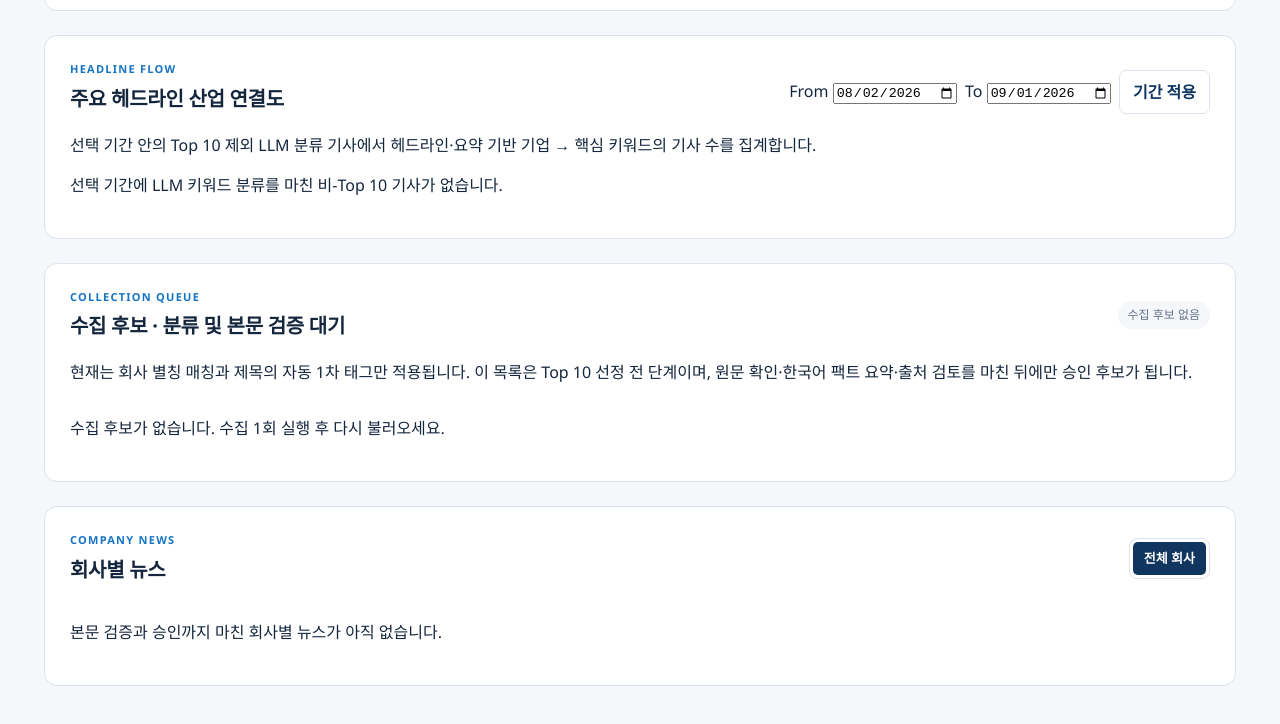
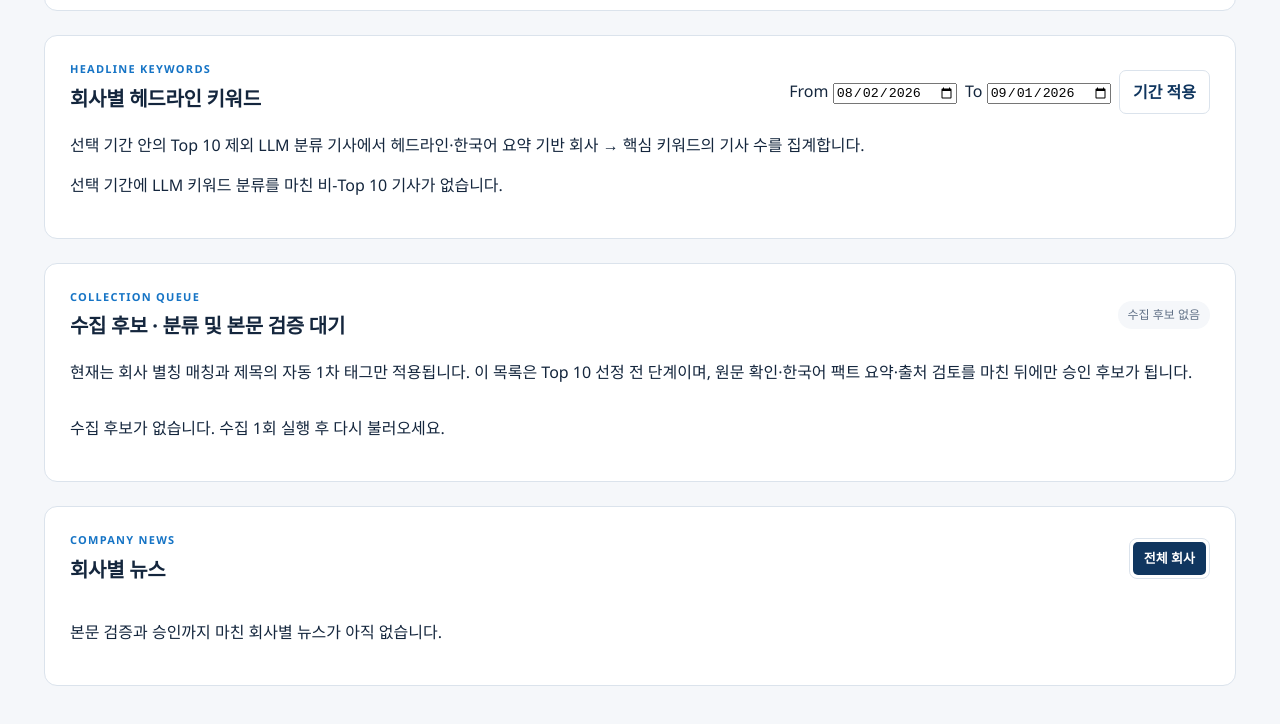
Before and after one commit to dongiljeffjang-ux/china_battery_info, a website: page app/index.html in a window 1280 px wide. Shown: the part 864-1588 px from the top of the page. Drawn offline with Linux system fonts and the light colour scheme; no server answers.

Commit message:
Clarify company keyword Sankey purpose

```diff
--- a/app/index.html
+++ b/app/index.html
@@ -62,12 +62,12 @@
         <section class="news-section" aria-labelledby="sankey-title">
           <div class="section-heading">
             <div>
-              <p class="eyebrow">HEADLINE FLOW</p>
-              <h2 id="sankey-title">주요 헤드라인 산업 연결도</h2>
+              <p class="eyebrow">HEADLINE KEYWORDS</p>
+              <h2 id="sankey-title">회사별 헤드라인 키워드</h2>
             </div>
             <div style="display:flex;gap:8px;align-items:center"><label>From <input id="sankey-from" type="date" /></label><label>To <input id="sankey-to" type="date" /></label><button id="sankey-range-apply" class="secondary-button" type="button">기간 적용</button></div>
           </div>
-          <p>선택 기간 안의 Top 10 제외 LLM 분류 기사에서 헤드라인·요약 기반 기업 → 핵심 키워드의 기사 수를 집계합니다.</p>
+          <p>선택 기간 안의 Top 10 제외 LLM 분류 기사에서 헤드라인·한국어 요약 기반 회사 → 핵심 키워드의 기사 수를 집계합니다.</p>
           <div id="headline-sankey" aria-live="polite"></div>
         </section>
 
```
